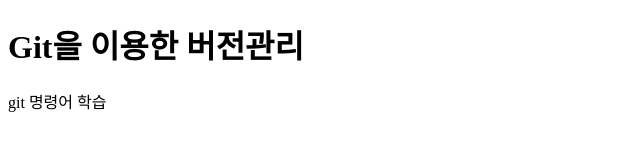
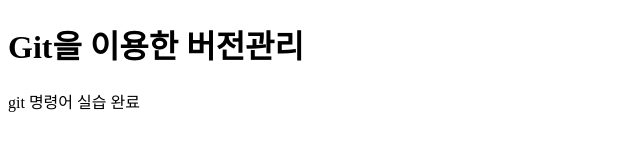
Before and after one commit to suelrin/GitStudy, a plain HTML site: page index.html in a window 1280 px wide. Shown: the full height of the page, 0-640 px from the left. Drawn offline with Linux system fonts and the light colour scheme.

Commit message:
단락 내용 일부 수정

```diff
--- a/index.html
+++ b/index.html
@@ -7,6 +7,6 @@
 </head>
 <body>
     <h1>Git을 이용한 버전관리</h1>
-    <p>git 명령어 학습</p>
+    <p>git 명령어 실습 완료</p>
 </body>
 </html>
```
